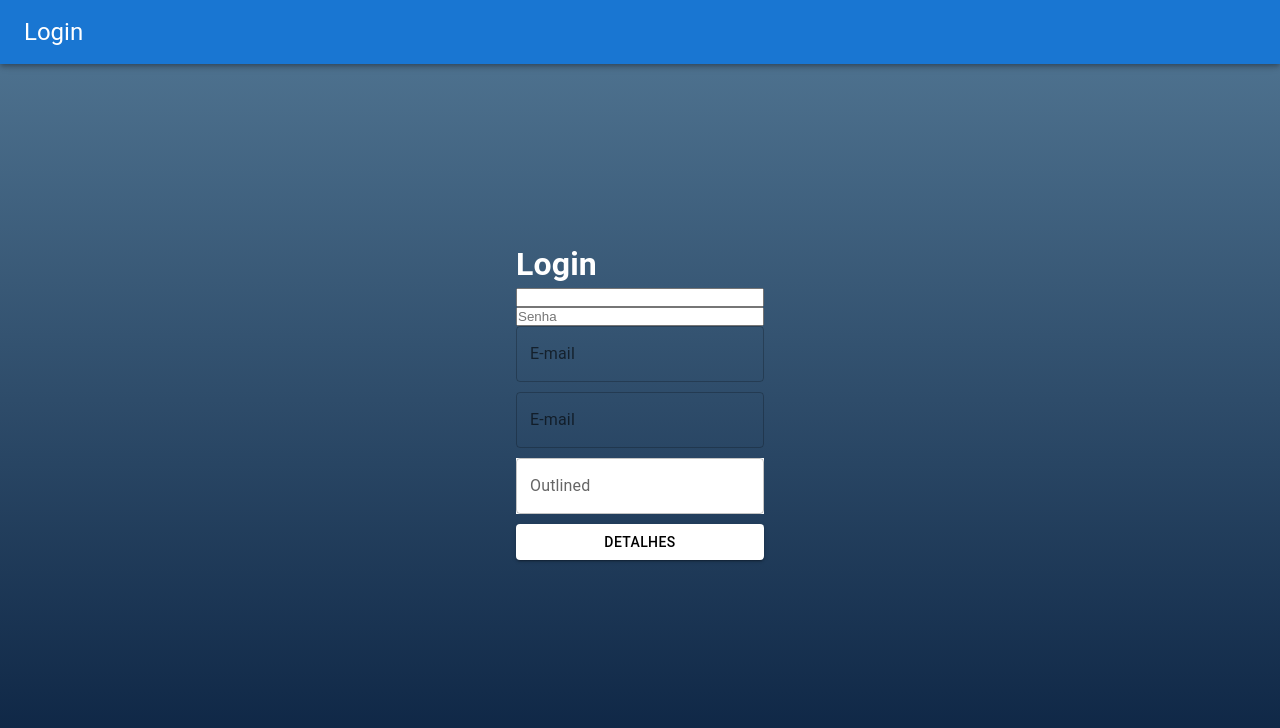
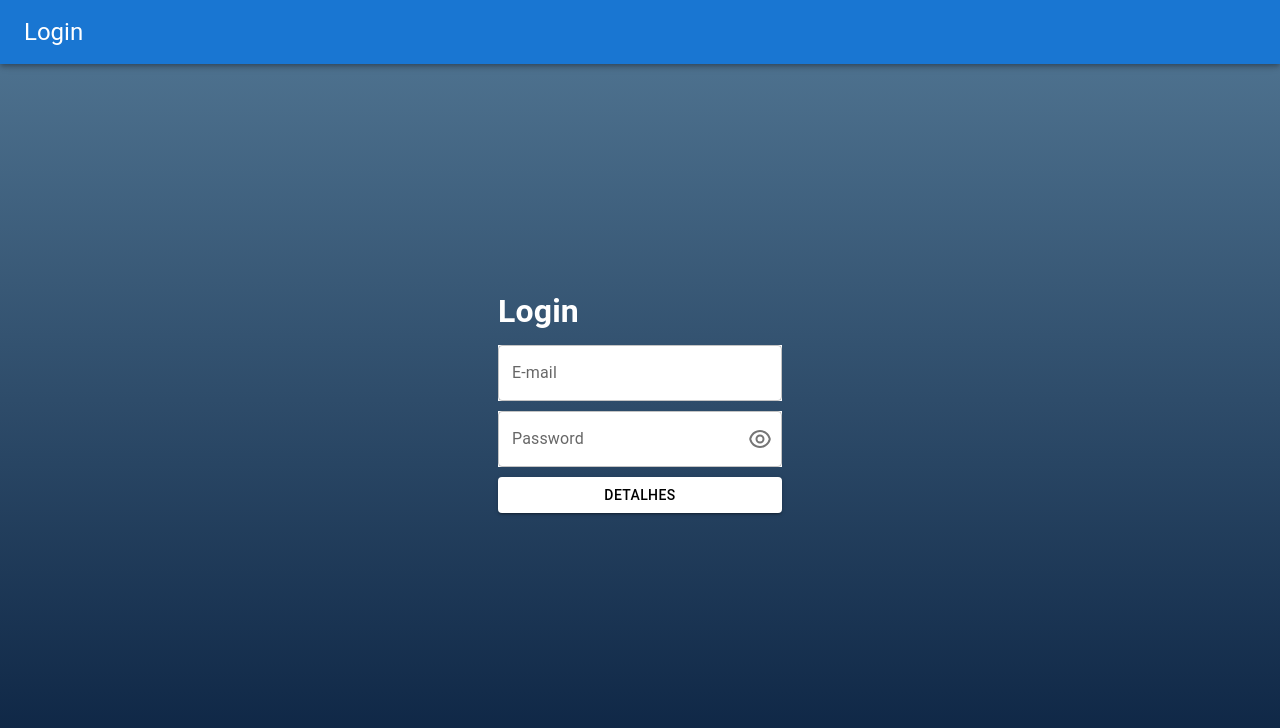
Before and after one commit to oFerrari/app-example-react, a React (Vite) app: page /login in a window 1280 px wide. Shown: the top 728 px of the page. Built offline with nearby package versions, Linux system fonts and the light colour scheme.

Commit message:
🚧 Subindo Progresso de Estilização, Do Login e Dos Cards

```diff
--- a/package.json
+++ b/package.json
@@ -15,9 +15,11 @@
     "axios": "^1.3.4",
     "localforage": "^1.10.0",
     "match-sorter": "^6.3.1",
+    "material-icons": "^1.13.4",
     "phosphor-react": "^1.4.1",
     "react": "^18.2.0",
     "react-dom": "^18.2.0",
+    "react-icons": "^4.8.0",
     "react-router-dom": "^6.9.0",
     "sort-by": "^1.2.0"
   },
--- /dev/null
+++ b/src/components/AlignItemsList/index.tsx
@@ -0,0 +1,43 @@
+import { Avatar, Button, List, ListItem, ListItemAvatar, ListItemText, Typography } from "@mui/material";
+import * as React from 'react';
+import {Contact} from "../../types/index"
+
+type ContactCardProps = {
+    contactData: Contact,
+}
+
+export function AlignItemsList({contactData}:ContactCardProps){
+    const { name, email, picture } = contactData;
+    return (
+<List sx={{ width: '100%', maxWidth: 360, bgcolor: 'background.paper', marginTop:'20px'}}>
+      <ListItem alignItems="flex-start">
+        <ListItemAvatar>
+          <Avatar alt="Remy Sharp" src={picture.medium} />
+        </ListItemAvatar>
+        <ListItemText
+          primary={`${name.first} ${name.last}`}
+          secondary={
+            <React.Fragment>
+              <Typography
+                sx={{ display: 'inline' }}
+                component="span"
+                variant="body2"
+                color="text.primary"
+              >
+                {email}
+              </Typography>
+              <Button variant='contained' color='error' sx={{
+                display:'flex',
+                        background: '#764ba2',
+                        color: 'white',
+                        marginTop:'10px',
+                        justifyContent:'center',
+                        alignItems:'center'
+                    }}>Detalhes</Button>
+            </React.Fragment>
+          }
+        />
+      </ListItem> {/* adicionando o elemento de fechamento para o ListItem */}
+    </List>
+  );
+}
--- /dev/null
+++ b/src/components/InputAdornments/index.tsx
@@ -0,0 +1,53 @@
+import * as React from 'react';
+import Box from '@mui/material/Box';
+import IconButton from '@mui/material/IconButton';
+import OutlinedInput from '@mui/material/OutlinedInput';
+import InputLabel from '@mui/material/InputLabel';
+import InputAdornment from '@mui/material/InputAdornment';
+import FormControl from '@mui/material/FormControl';
+import { RiEyeCloseLine, RiEyeLine } from 'react-icons/ri';
+
+
+export default function InputAdornments() {
+  const [showPassword, setShowPassword] = React.useState(false);
+
+  const handleClickShowPassword = () => setShowPassword((show) => !show);
+
+  const handleMouseDownPassword = (event: React.MouseEvent<HTMLButtonElement>) => {
+    event.preventDefault();
+}
+
+return (
+  <Box sx={{ display: 'flex', flexWrap: 'wrap' }}>
+    <div>
+
+      <FormControl variant="outlined" sx={{
+                        background: 'white',
+                        color: 'black',
+                        marginTop:'10px',
+                        borderColor: 'red'
+                    }}>
+
+        <InputLabel htmlFor="outlined-adornment-password">Password</InputLabel>
+        <OutlinedInput
+          id="outlined-adornment-password"
+          type={showPassword ? 'text' : 'password'}
+          endAdornment={
+            <InputAdornment position="end">
+              <IconButton
+                aria-label="toggle password visibility"
+                onClick={handleClickShowPassword}
+                onMouseDown={handleMouseDownPassword}
+                edge="end"
+              >
+                {showPassword ? <RiEyeCloseLine /> : <RiEyeLine />}
+              </IconButton>
+            </InputAdornment>
+          }
+          label="Password"
+        />
+      </FormControl>
+    </div>
+  </Box>
+);
+}
--- a/src/pages/Login/index.tsx
+++ b/src/pages/Login/index.tsx
@@ -2,6 +2,7 @@
 import { Button, FormControl, TextField } from '@mui/material';
 import { Title } from "../../components/Title";
 import { BaseLayout } from '../../layout/BaseLayout';
+import InputAdornments from '../../components/InputAdornments';
 
 export function Login() {
     return (
@@ -10,18 +11,14 @@ export function Login() {
                 <Title text='Login' />
 
                 <FormControl>
-                    <input type="email" name="email" placeholder="" />
-                    <input type="password" name="senha" placeholder="Senha" />
-                    <TextField id="outlined-basic" label="E-mail" InputAdornment=""/>
-                    <TextField  type="email" label="E-mail" variant="outlined" sx={{
 
-                        marginTop:'10px',
-                    }}/>
-                    <TextField id="outlined-basic" label="Outlined" variant="outlined" sx={{
+                    <TextField id="outlined-basic" label="E-mail" variant="outlined" sx={{
                         background: 'white',
                         color: 'white',
                         marginTop:'10px',
                     }} />
+
+                    <InputAdornments></InputAdornments>
 
                     <Button variant='contained' color='primary' sx={{
                         background: 'white',
@@ -29,46 +26,7 @@ export function Login() {
                         marginTop:'10px',
                     }}>Detalhes</Button>
 
-
-
                </FormControl>
-
-               {/* <FormControl className={clsx(classes.margin, classes.textField)} variant="outlined">
-          <OutlinedInput
-            id="outlined-adornment-weight"
-            value={values.weight}
-            onChange={handleChange('weight')}
-            endAdornment={<InputAdornment position="end">Kg</InputAdornment>}
-            aria-describedby="outlined-weight-helper-text"
-            inputProps={{
-              'aria-label': 'weight',
-            }}
-            labelWidth={0}
-          />
-          <FormHelperText id="outlined-weight-helper-text">Weight</FormHelperText>
-        </FormControl>
-        <FormControl className={clsx(classes.margin, classes.textField)} variant="outlined">
-          <InputLabel htmlFor="outlined-adornment-password">Password</InputLabel>
-          <OutlinedInput
-            id="outlined-adornment-password"
-            type={values.showPassword ? 'text' : 'password'}
-            value={values.password}
-            onChange={handleChange('password')}
-            endAdornment={
-              <InputAdornment position="end">
-                <IconButton
-                  aria-label="toggle password visibility"
-                  onClick={handleClickShowPassword}
-                  onMouseDown={handleMouseDownPassword}
-                  edge="end"
-                >
-                  {values.showPassword ? <Visibility /> : <VisibilityOff />}
-                </IconButton>
-              </InputAdornment>
-            }
-            labelWidth={70}
-          />
-        </FormControl> */}
 
         </BaseLayout>
     )
--- a/src/pages/Schedule/index.tsx
+++ b/src/pages/Schedule/index.tsx
@@ -7,6 +7,7 @@ import { BaseLayout } from "../../layout/BaseLayout";
 import { getContacts } from "../../services/api";
 import {Contact} from "../../types/index"
 import '../Schedule/style.css'
+import { AlignItemsList } from "../../components/AlignItemsList";
 
 export function Schedule() {
 
@@ -40,7 +41,7 @@ export function Schedule() {
                     <ContactList>
                         {
                             contacts.map(contact => {
-                                return <ContactCard key={contact.login.uuid} contactData={contact} />
+                                return <AlignItemsList key={contact.login.uuid} contactData={contact} />
                             })
                         }
                     </ContactList>
```
Also changed, not shown: 1 other file (tests, documents, lock files or other folders).
